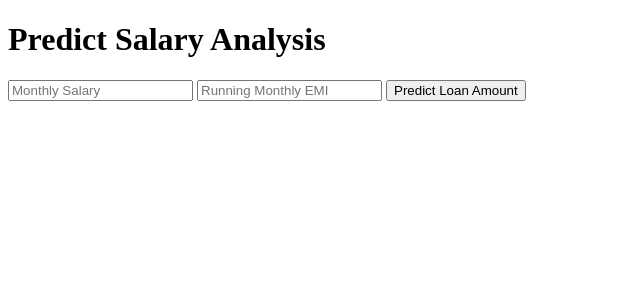
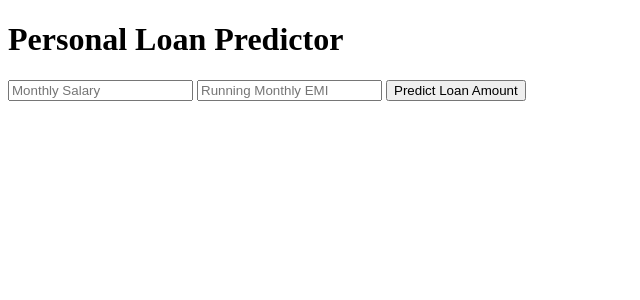
Before and after one commit to UtkarshVikas/bank_loan, a Flask app: page / in a window 1280 px wide. Shown: the top 300 px of the page, without its empty margins (0-640 px from the left). Run offline with Flask 2, Linux system fonts and the light colour scheme.

Commit message:
Update index.html

```diff
--- a/templates/index.html
+++ b/templates/index.html
@@ -13,7 +13,7 @@
 
 <body>
  <div class="login">
-	<h1>Predict Salary Analysis</h1>
+	<h1>Personal Loan Predictor</h1>
 
      <!-- Main Input For Receiving Query to our ML -->
     <form action="{{ url_for('predict')}}"method="post">
```
